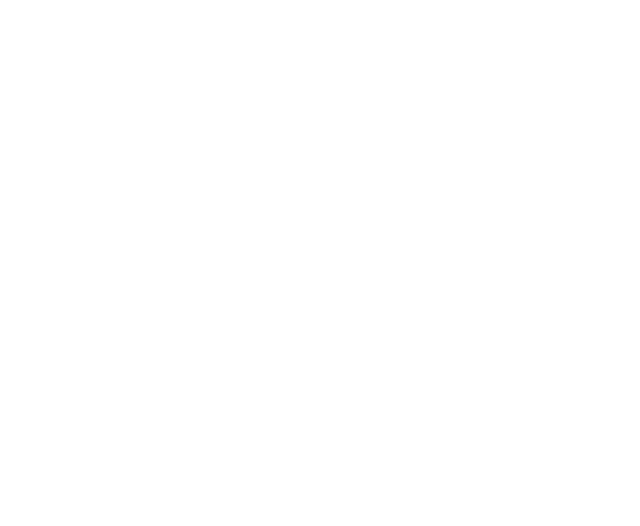
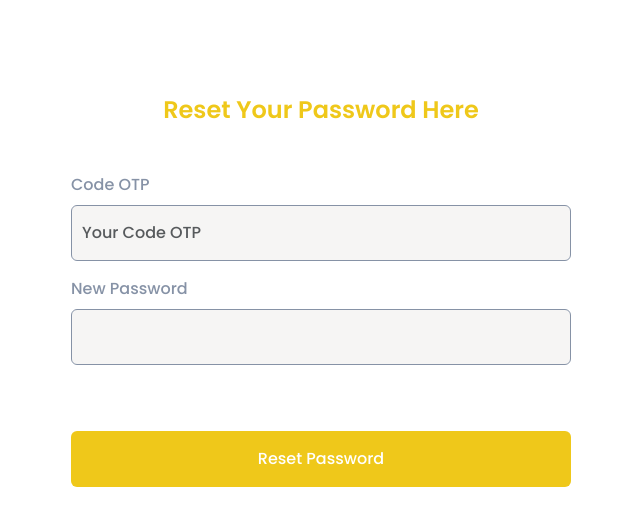
Before and after one commit to dzhecky/web-app, a React (Vite) app: page /#/reset-password in a window 1280 px wide. Before the commit this address had no page. Shown: the top 526 px of the page, without its empty margins (319-959 px from the left). Built offline with nearby package versions, Linux system fonts and the light colour scheme.

Commit message:
add feature forgot password

```diff
--- a/src/App.jsx
+++ b/src/App.jsx
@@ -14,6 +14,7 @@
 import IsLogin from './components/IsLogin';
 import Profile from './pages/Profile/Profile';
 import ChangePassword from './pages/Profile/ChangePassword';
+import ResetPassword from './pages/ForgotPassword/ResetPassword';
 
 function App() {
   return (
@@ -95,6 +96,8 @@
               </Auth>
             }
           />
+
+          <Route path='/reset-password' element={<ResetPassword />} />
         </Routes>
       </HashRouter>
     </>
--- /dev/null
+++ b/src/pages/ForgotPassword/ResetPassword.jsx
@@ -0,0 +1,87 @@
+// eslint-disable-next-line no-unused-vars
+import React from 'react';
+import { useState } from 'react';
+import axios from 'axios';
+import Swal from 'sweetalert2';
+import { useNavigate } from 'react-router';
+
+const base_url = import.meta.env.VITE_BASE_URL;
+
+export default function ResetPassword() {
+  const [form, setForm] = useState({
+    otp: '',
+    password: '',
+  });
+  const navigate = useNavigate();
+
+  const onChange = (e, field) => {
+    setForm({
+      ...form,
+      [field]: e,
+    });
+    console.log(form);
+  };
+
+  const onSubmit = (e) => {
+    e.preventDefault();
+
+    if (form.otp === '' || form.password === '') {
+      return Swal.fire({
+        title: 'Failed!',
+        text: `Code OTP and Password is required`,
+        icon: 'error',
+      });
+    }
+
+    axios
+      .post(
+        base_url + `/auth/reset-password`,
+        {
+          otp: form.otp,
+          password: form.password,
+        },
+        { headers: { 'content-type': 'application/x-www-form-urlencoded' } }
+      )
+      .then((res) => {
+        console.log(res);
+        Swal.fire({
+          title: 'Success!',
+          text: res.data.message,
+          icon: 'success',
+        });
+        return navigate('/login');
+      })
+      .catch((err) => {
+        console.log(err);
+        Swal.fire({
+          title: 'Failed!',
+          text: `error :  ${err.response.data.message}`,
+          icon: 'error',
+        });
+      });
+  };
+  return (
+    <div>
+      <div className='container-fluid edit-profile ff-poppins px-0'>
+        <div className='container d-flex justify-content-center align-items-center'>
+          <form onSubmit={(e) => onSubmit(e)}>
+            <h4 className='text-center color-primary fw-semibold mt-5 pt-5 mb-5'>Reset Your Password Here</h4>
+            <div className='mb-3 name mx-auto'>
+              <label className='form-label'>Code OTP</label>
+              <input type='text' name='otp' className='form-control old-password' id='old-password' placeholder='Your Code OTP' onChange={(e) => onChange(e.target.value, 'otp')} />
+            </div>
+            <div className='mb-3 email mx-auto'>
+              <label className='form-label'>New Password</label>
+              <input type='password' className='form-control new-password' name='password' id='new-passsword' onChange={(e) => onChange(e.target.value, 'password')} />
+            </div>
+            <div className='mb-3 change-password mx-auto'>
+              <button type='submit' className='btn btn-update-profile background-primary text-white'>
+                Reset Password
+              </button>
+            </div>
+          </form>
+        </div>
+      </div>
+    </div>
+  );
+}
--- a/src/pages/ForgotPassword/index.jsx
+++ b/src/pages/ForgotPassword/index.jsx
@@ -1,11 +1,63 @@
+// eslint-disable-next-line no-unused-vars
 import React from 'react';
-import { Link } from 'react-router-dom';
+import { Link, useNavigate } from 'react-router-dom';
+import { useState } from 'react';
+import Swal from 'sweetalert2';
+import axios from 'axios';
 
 import '../../assets/styles/utility.css';
 import '../../assets/styles/auth.css';
 import logoApp from '../../assets/icon/barbecue 1.svg';
 
+const base_url = import.meta.env.VITE_BASE_URL;
+
 export default function ForgotPassword() {
+  const [email, setEmail] = useState();
+  const navigate = useNavigate();
+
+  const changeEmail = (e) => {
+    setEmail(e.target.value);
+    console.log(email);
+  };
+
+  const onSubmit = (e) => {
+    e.preventDefault();
+
+    if (email === '') {
+      return Swal.fire({
+        title: 'Failed!',
+        text: `Email is required`,
+        icon: 'error',
+      });
+    }
+
+    axios
+      .post(
+        base_url + `/auth/forgot-password`,
+        {
+          email: email,
+        },
+        { headers: { 'content-type': 'application/x-www-form-urlencoded' } }
+      )
+      .then((res) => {
+        console.log(res);
+        Swal.fire({
+          title: 'Success!',
+          text: res.data.message,
+          icon: 'success',
+        });
+        return navigate('/reset-password');
+      })
+      .catch((err) => {
+        console.log(err);
+        Swal.fire({
+          title: 'Failed!',
+          text: `error :  ${err.response.data.message}`,
+          icon: 'error',
+        });
+      });
+  };
+
   return (
     <div>
       <div className='container-fluid d-flex flex-column justify-content-center forgot-password ff-poppins'>
@@ -17,10 +69,10 @@
           <span className='line'></span>
         </header>
         <div className='container auth-container'>
-          <form action=''>
+          <form onSubmit={(e) => onSubmit(e)}>
             <div className='mb-5'>
               <label className='form-label text-label'>E-mail</label>
-              <input type='email' className='form-control p-3 text-input' id='email' placeholder='E-mail' />
+              <input type='email' name='email' className='form-control p-3 text-input' id='email' placeholder='E-mail' onChange={changeEmail} />
             </div>
             <button type='submit' className='btn background-primary w-100 text-light mb-2 p-3 text-white'>
               Send OTP
```
